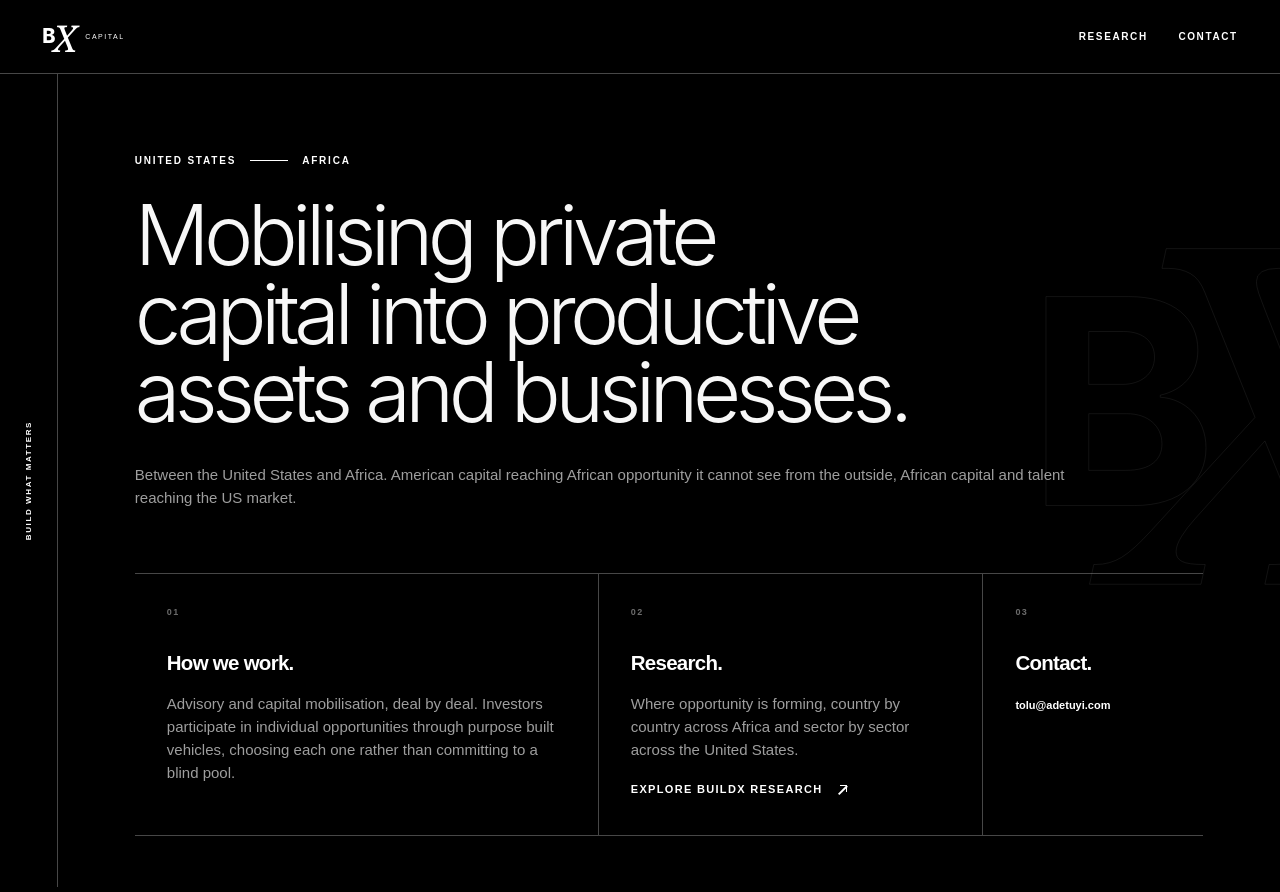
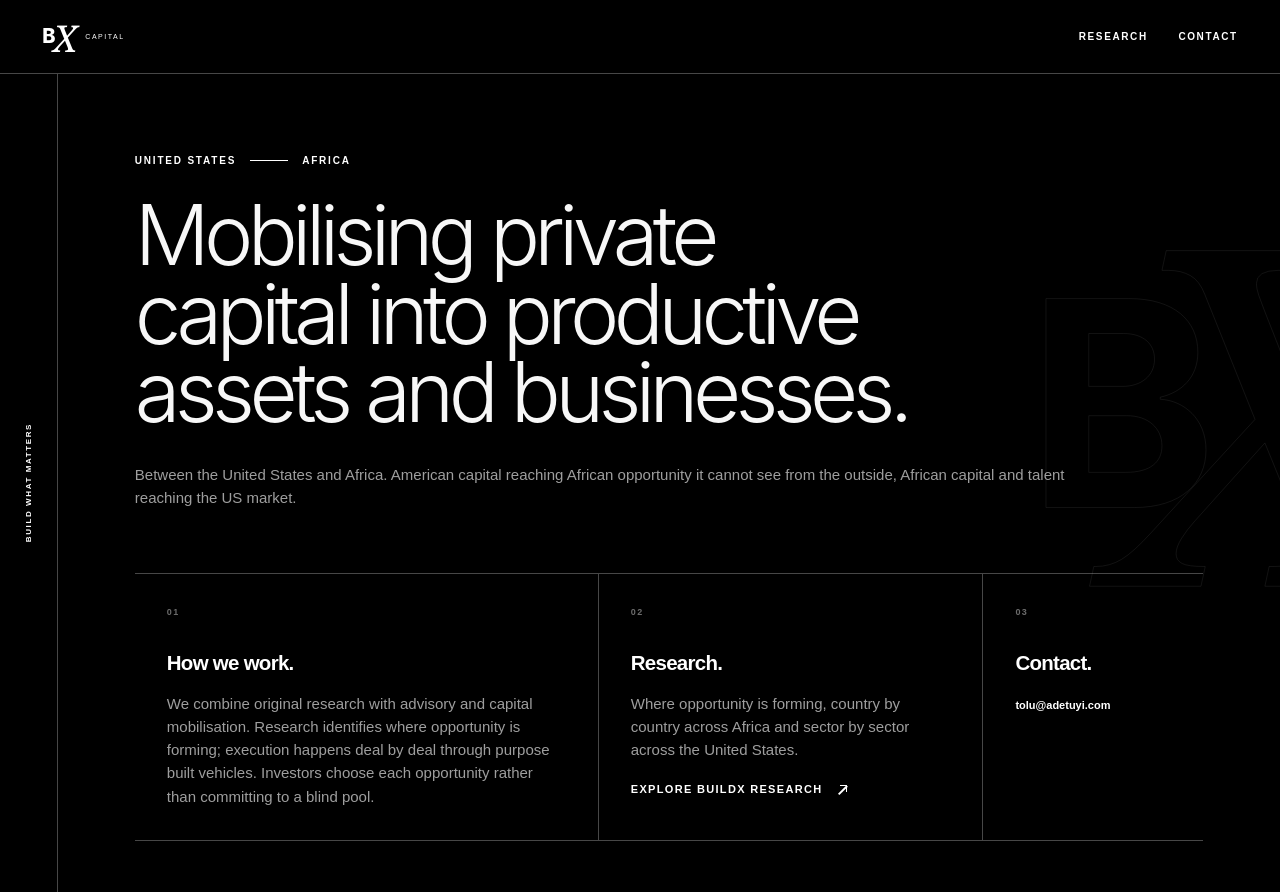
Before and after one commit to Threadigit/buildx-capital, a Next.js app: page / in a window 1280 px wide. Built offline with nearby package versions, Linux system fonts and the light colour scheme.

Commit message:
Clarify research as a core BuildX practice

```diff
--- a/app/page.tsx
+++ b/app/page.tsx
@@ -36,7 +36,7 @@ export default function Home() {
             <article>
               <p className="section-number">01</p>
               <h2>How we work.</h2>
-              <p>Advisory and capital mobilisation, deal by deal. Investors participate in individual opportunities through purpose built vehicles, choosing each one rather than committing to a blind pool.</p>
+              <p>We combine original research with advisory and capital mobilisation. Research identifies where opportunity is forming; execution happens deal by deal through purpose built vehicles. Investors choose each opportunity rather than committing to a blind pool.</p>
             </article>
 
             <article>
```
